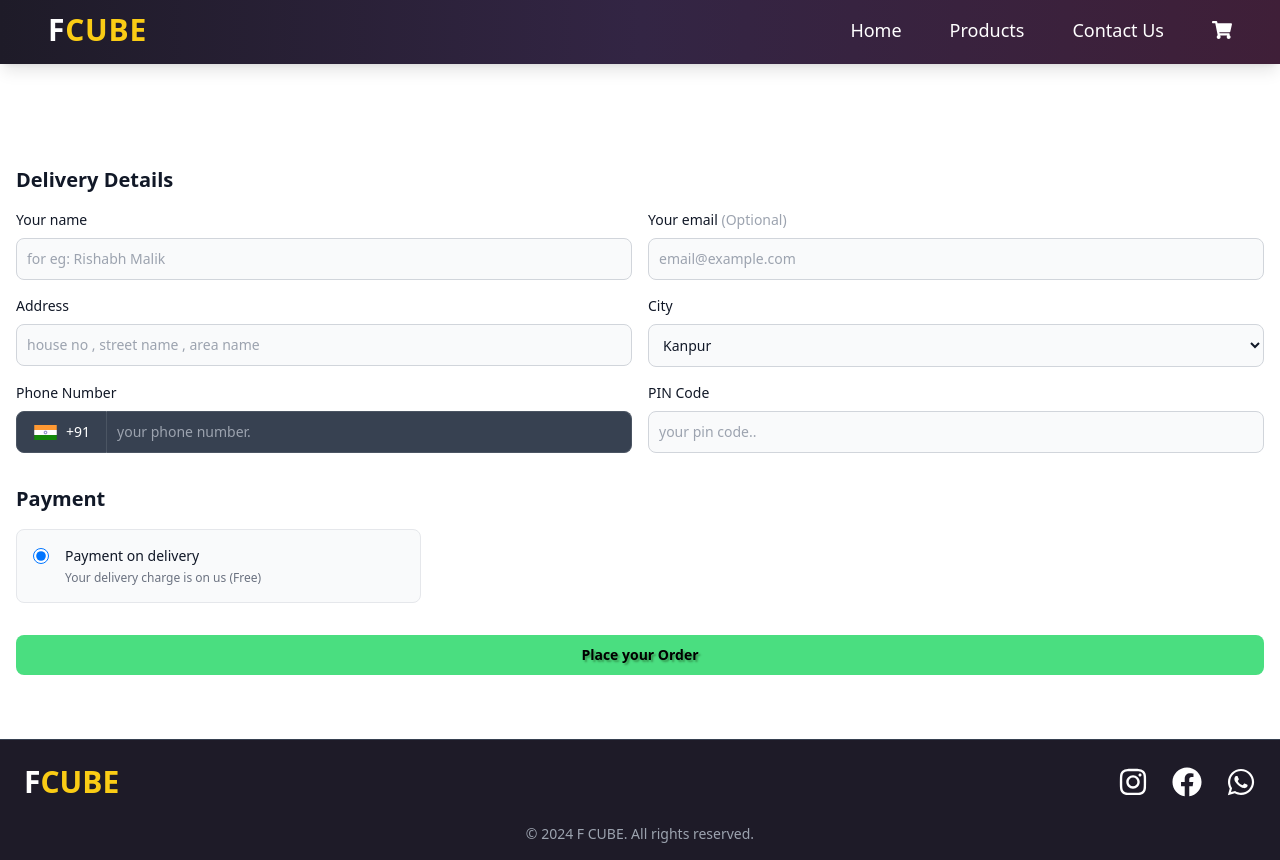
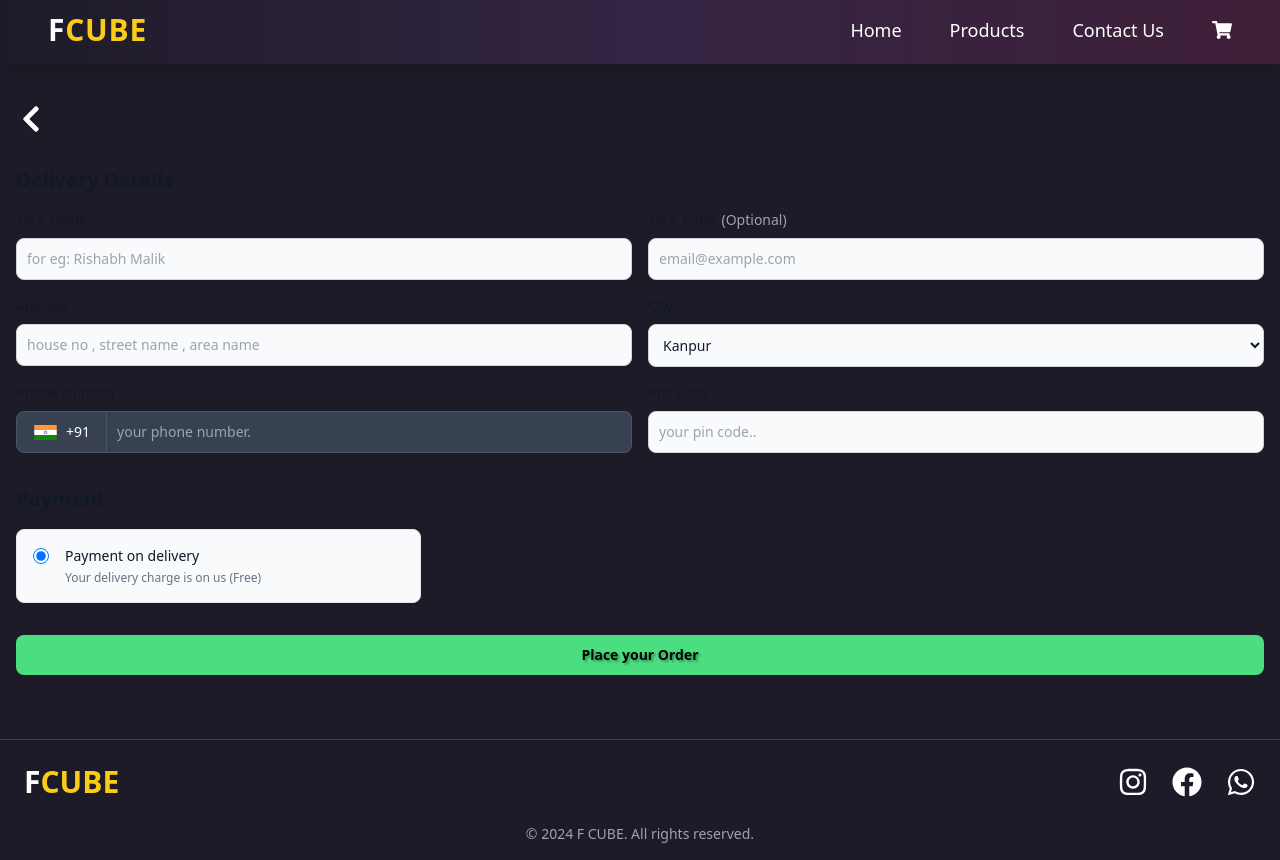
Before and after one commit to nikhilhuh/FCUBE, a React (Vite) app in the folder client-side/: page /cart/checkout in a window 1280 px wide. Built offline with nearby package versions, Linux system fonts and the light colour scheme; no server answers.

Commit message:
css tweak

```diff
--- a/client-side/src/component/CheckoutForm.jsx
+++ b/client-side/src/component/CheckoutForm.jsx
@@ -92,7 +92,7 @@ function CheckoutForm() {
   };
 
   return (
-    <section className="bg-white py-8 antialiased dark:bg-gray-900 md:py-16">
+    <section className="bg-primary py-8 antialiased md:py-16">
       <form
         onSubmit={(e) => { e.preventDefault(); handleSubmit(); }}
         className="mx-auto max-w-screen-xl px-4 2xl:px-0"
```
